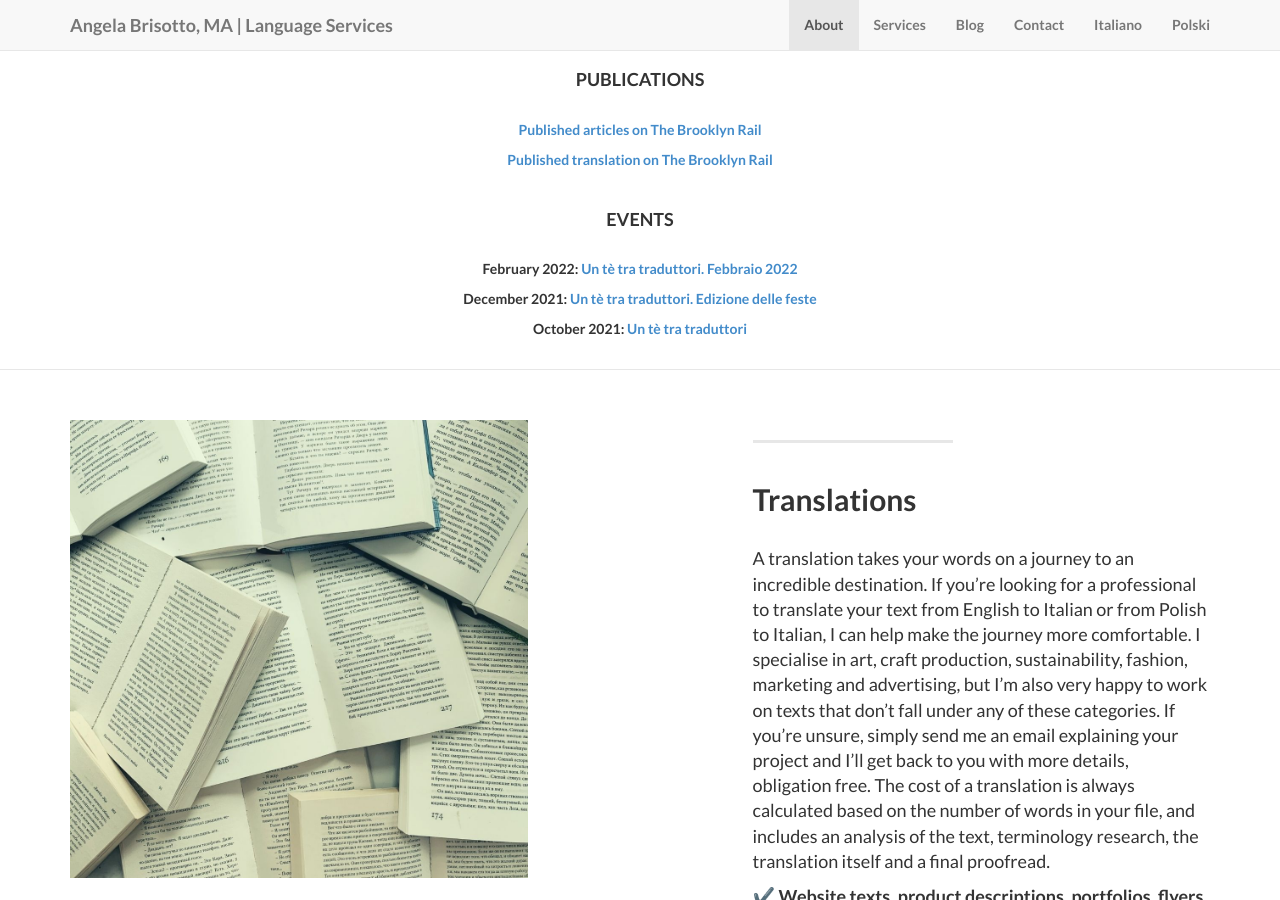
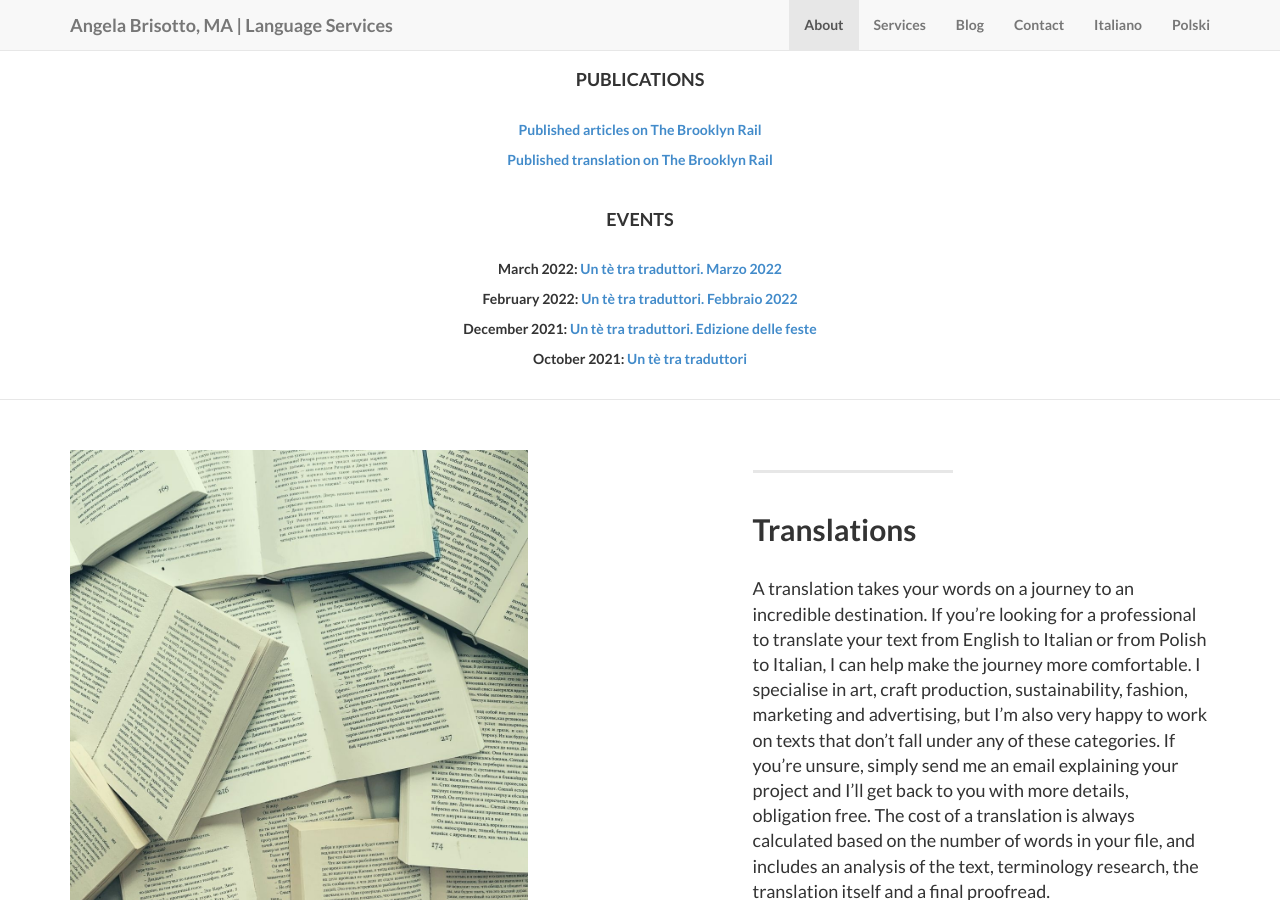
Before and after one commit to angelatiliatranslations/englishversion, a Jekyll site: the page built from index.html, in a window 1280 px wide and 900 px high, scrolled down 2569 px. Built offline with Jekyll 4.4.1, drawn with Linux system fonts in a browser that asks for light colours; nearby versions of some CDN libraries; library files that are not in the unit come from our copies.

Commit message:
Update about.html

```diff
--- a/_includes/about.html
+++ b/_includes/about.html
@@ -91,6 +91,9 @@ Angela Brisotto | Italian Linguist & Language Service Provider
                 <h4>EVENTS</h4>
                 <br>
 <p>
+    March 2022: <a href="https://www.proz.com/powwow/7400">Un tè tra traduttori. Marzo 2022</a>
+</p>
+<p>
     February 2022: <a href="https://www.proz.com/powwow/7385">Un tè tra traduttori. Febbraio 2022</a>
 </p>
                 <p>
```
